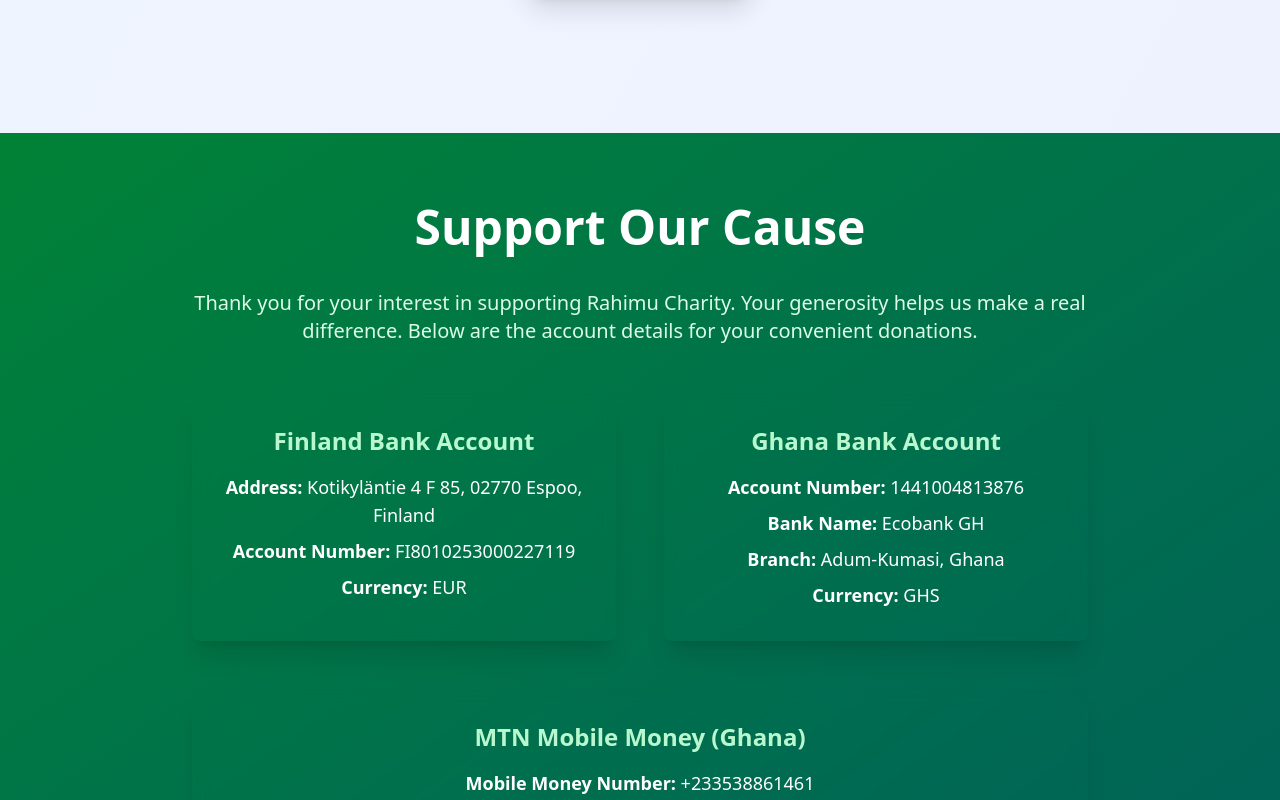
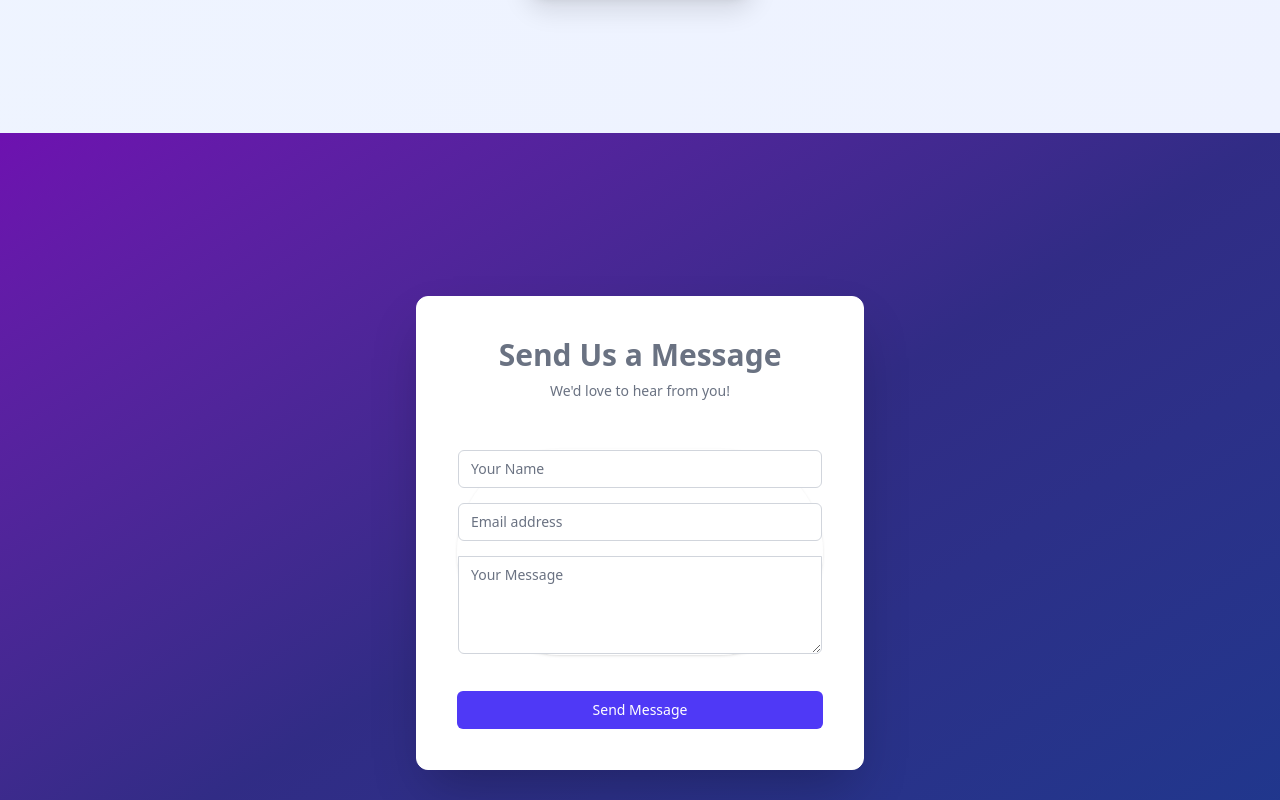
Before and after one commit to kenny3198/Rahimu-charity, a Next.js app: page / in a window 1280 px wide. Shown: the part 4940-5740 px from the top of the page. Built offline with nearby package versions, Linux system fonts and the light colour scheme.

Commit message:
form components added

```diff
--- a/app/page.js
+++ b/app/page.js
@@ -5,6 +5,7 @@
 import OurPartner from "../components/OurPartner";
 import Footer from "../components/Footer";
 import DonationSection from "../components/Donation";
+import ContactForm from "../components/Contact";
 export default function Home() {
   return (
    <div>
@@ -13,6 +14,7 @@
 <About/>
 <StoryCarousel/>
 <OurPartner/>
+<ContactForm/>
 <DonationSection/>
 <Footer/>
    </div>
--- /dev/null
+++ b/components/Contact.jsx
@@ -0,0 +1,146 @@
+
+'use client';
+
+import React, { useState } from 'react';
+import { toast, Toaster } from 'react-hot-toast'; // For awesome notifications
+
+const GOOGLE_FORM_ACTION_URL = 'https://docs.google.com/forms/d/e/YOUR_FORM_ID/formResponse'; // REPLACE WITH YOUR FORM ID!
+
+// IMPORTANT: Replace these with the actual entry IDs you extracted from your Google Form's pre-filled link
+const FIELD_NAME_ENTRY_ID = 'entry.123456789'; // Example: entry.123456789 for Name
+const FIELD_EMAIL_ENTRY_ID = 'entry.987654321'; // Example: entry.987654321 for Email
+const FIELD_MESSAGE_ENTRY_ID = 'entry.456789012'; // Example: entry.456789012 for Message
+
+const ContactForm = () => {
+  const [formData, setFormData] = useState({
+    name: '',
+    email: '',
+    message: '',
+  });
+  const [isSubmitting, setIsSubmitting] = useState(false);
+
+  const handleChange = (e) => {
+    const { name, value } = e.target;
+    setFormData((prevData) => ({
+      ...prevData,
+      [name]: value,
+    }));
+  };
+
+  const handleSubmit = async (e) => {
+    e.preventDefault();
+    setIsSubmitting(true);
+    toast.loading('Sending your message...', { id: 'submitToast' });
+
+    const form = new FormData();
+    form.append(FIELD_NAME_ENTRY_ID, formData.name);
+    form.append(FIELD_EMAIL_ENTRY_ID, formData.email);
+    form.append(FIELD_MESSAGE_ENTRY_ID, formData.message);
+
+    try {
+      const response = await fetch(GOOGLE_FORM_ACTION_URL, {
+        method: 'POST',
+        body: form,
+        mode: 'no-cors', // Important for cross-origin Google Forms submission
+      });
+
+      // Google Forms always returns a successful status with 'no-cors' mode,
+      // so we rely on the `fetch` not throwing an error.
+      toast.success('Message sent successfully! Thank you.', { id: 'submitToast' });
+      setFormData({ name: '', email: '', message: '' }); // Clear form
+    } catch (error) {
+      console.error('Form submission error:', error);
+      toast.error('Failed to send message. Please try again.', { id: 'submitToast' });
+    } finally {
+      setIsSubmitting(false);
+    }
+  };
+
+  return (
+    <section id='contact' className="min-h-screen flex items-center justify-center bg-gradient-to-br from-purple-800 via-indigo-900 to-blue-900 py-12 px-4 sm:px-6 lg:px-8">
+      <Toaster position="bottom-center" reverseOrder={false} />
+      <div className="max-w-md w-full flex flex-col space-y-8 bg-white bg-opacity-10 backdrop-filter backdrop-blur-lg rounded-xl shadow-2xl p-8 sm:p-10 border border-white border-opacity-20">
+        <div>
+          <h2 className="text-center text-3xl font-extrabold text-gray-500">
+            Send Us a Message
+          </h2>
+          <p className="mt-2 text-center text-sm text-gray-500">
+            We'd love to hear from you!
+          </p>
+        </div>
+        <form className="mt-4 space-y-6 flex flex-col gap-3" onSubmit={handleSubmit}>
+          <div className="rounded-full border border-white border-opacity-20 shadow-sm -space-y-px flex flex-col gap-4">
+            <div>
+              <label htmlFor="name" className="sr-only">
+                Your Name
+              </label>
+              <input
+                id="name"
+                name="name"
+                type="text"
+                autoComplete="name"
+                required
+                className="appearance-none rounded-md relative block w-full px-3 py-2 border border-gray-300 placeholder-gray-500 text-gray-900 rounded-t-md focus:outline-none focus:ring-indigo-500 focus:border-indigo-500 focus:z-10 sm:text-sm bg-white bg-opacity-80"
+                placeholder="Your Name"
+                value={formData.name}
+                onChange={handleChange}
+                disabled={isSubmitting}
+              />
+            </div>
+            <div>
+              <label htmlFor="email" className="sr-only">
+                Email address
+              </label>
+              <input
+                id="email"
+                name="email"
+                type="email"
+                autoComplete="email"
+                required
+                className="appearance-none rounded-md relative block w-full px-3 py-2 border border-gray-300 placeholder-gray-500 text-gray-900 focus:outline-none focus:ring-indigo-500 focus:border-indigo-500 focus:z-10 sm:text-sm bg-white bg-opacity-80"
+                placeholder="Email address"
+                value={formData.email}
+                onChange={handleChange}
+                disabled={isSubmitting}
+              />
+            </div>
+            <div>
+              <label htmlFor="message" className="sr-only">
+                Message
+              </label>
+              <textarea
+                id="message"
+                name="message"
+                rows="4"
+                required
+                className="appearance-none rounded-none relative block w-full px-3 py-2 border border-gray-300 placeholder-gray-500 text-gray-900 rounded-b-md focus:outline-none focus:ring-indigo-500 focus:border-indigo-500 focus:z-10 sm:text-sm bg-white bg-opacity-80"
+                placeholder="Your Message"
+                value={formData.message}
+                onChange={handleChange}
+                disabled={isSubmitting}
+              ></textarea>
+            </div>
+          </div>
+
+          <div>
+            <button
+              type="submit"
+              disabled={isSubmitting}
+              className="group relative w-full flex justify-center py-2 px-4 border border-transparent text-sm font-medium rounded-md text-white bg-indigo-600 hover:bg-indigo-700 focus:outline-none focus:ring-2 focus:ring-offset-2 focus:ring-indigo-500 transition-colors duration-200 disabled:opacity-50 disabled:cursor-not-allowed"
+            >
+              {isSubmitting ? (
+                <svg className="animate-spin -ml-1 mr-3 h-5 w-5 text-white" xmlns="http://www.w3.org/2000/svg" fill="none" viewBox="0 0 24 24">
+                  <circle className="opacity-25" cx="12" cy="12" r="10" stroke="currentColor" strokeWidth="4"></circle>
+                  <path className="opacity-75" fill="currentColor" d="M4 12a8 8 0 018-8V0C5.373 0 0 5.373 0 12h4zm2 5.291A7.962 7.962 0 014 12H0c0 3.042 1.135 5.824 3 7.938l3-2.647z"></path>
+                </svg>
+              ) : null}
+              {isSubmitting ? 'Sending...' : 'Send Message'}
+            </button>
+          </div>
+        </form>
+      </div>
+    </section>
+  );
+};
+
+export default ContactForm;
--- a/package.json
+++ b/package.json
@@ -13,6 +13,7 @@
     "next": "15.4.2",
     "react": "19.1.0",
     "react-dom": "19.1.0",
+    "react-hot-toast": "^2.5.2",
     "react-icons": "^5.5.0"
   },
   "devDependencies": {
```
Also changed, not shown: 1 other file (tests, documents, lock files or other folders).
